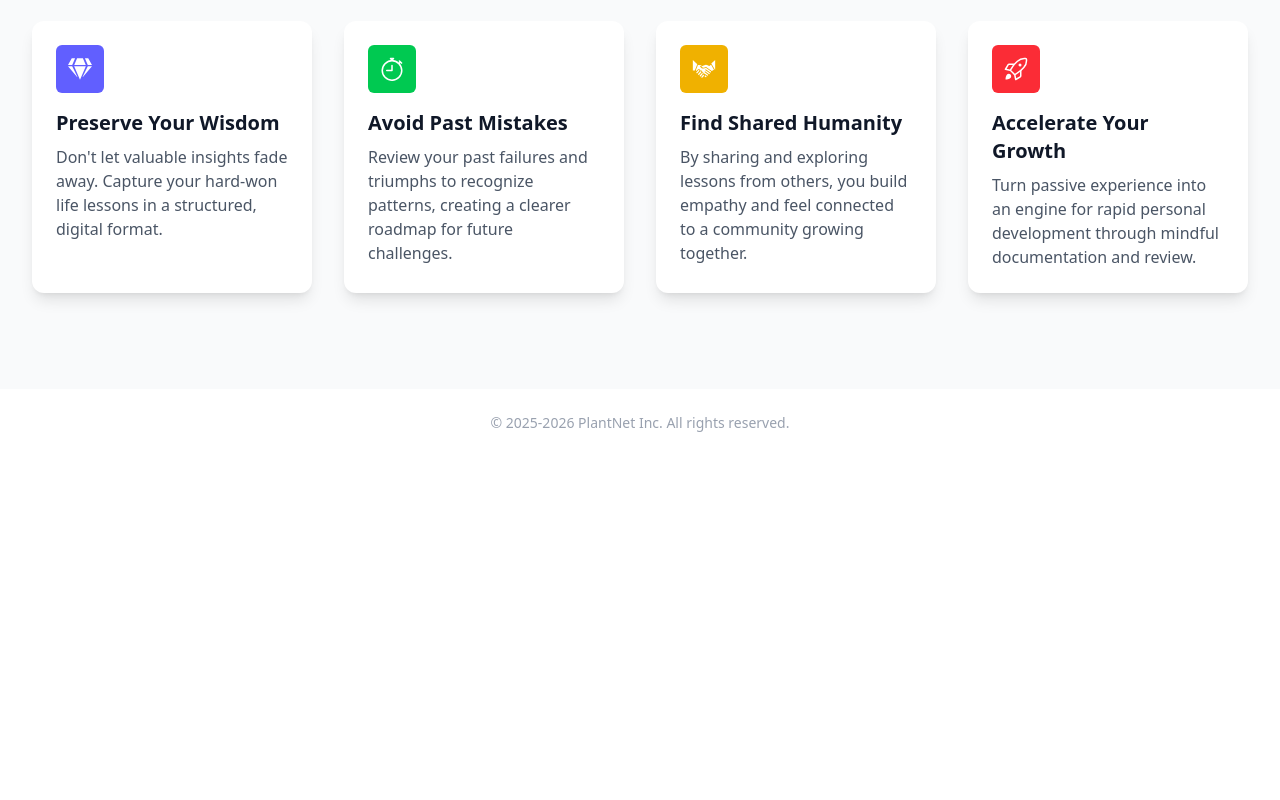
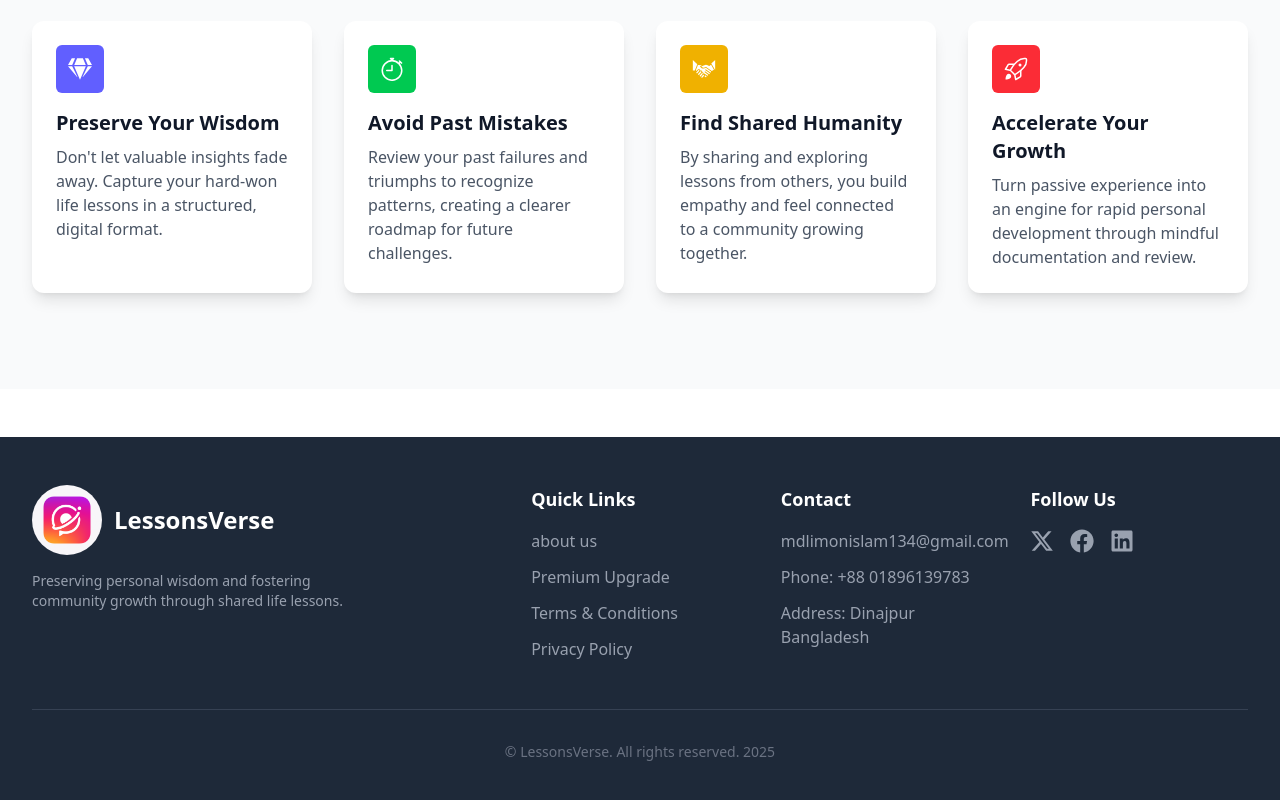
Before and after one commit to limon310/lessonsVerse-client, a React (Vite) app: page / in a window 1280 px wide. Shown: the part 1143-1943 px from the top of the page. Before the commit the page ends 1600 px from the top, so only its background shows below. Built offline with nearby package versions, Linux system fonts and the light colour scheme; no server answers.

Commit message:
responsive footer added

```diff
--- a/src/components/Home/WhyLearningFromLife/WhyLearningFromLife.jsx
+++ b/src/components/Home/WhyLearningFromLife/WhyLearningFromLife.jsx
@@ -6,70 +6,70 @@ import { GoRocket } from "react-icons/go";
 
 const WhyLearningFromLife = () => {
     return (
-        <section class="py- sm:py-24 bg-gray-50">
-            <div class="max-w-7xl mx-auto px-4 sm:px-6 lg:px-8">
-                <div class="text-center mb-12">
-                    <h2 class="text-3xl font-extrabold text-gray-900 sm:text-4xl">
-                        Why Learning From Life <span class="text-indigo-600">Matters</span>
+        <section className="py- sm:py-24 bg-gray-50">
+            <div className="max-w-7xl mx-auto px-4 sm:px-6 lg:px-8">
+                <div className="text-center mb-12">
+                    <h2 className="text-3xl font-extrabold text-gray-900 sm:text-4xl">
+                        Why Learning From Life <span className="text-indigo-600">Matters</span>
                     </h2>
-                    <p class="mt-4 text-xl text-gray-600">
+                    <p className="mt-4 text-xl text-gray-600">
                         Turn your everyday experiences into actionable wisdom for growth.
                     </p>
                 </div>
 
-                <div class="grid grid-cols-1 gap-8 md:grid-cols-2 lg:grid-cols-4">
+                <div className="grid grid-cols-1 gap-8 md:grid-cols-2 lg:grid-cols-4">
 
-                    <div class="bg-white p-6 rounded-xl shadow-lg hover:shadow-2xl transition duration-300 transform hover:scale-[1.02]">
-                        <div class="shrink-0">
-                            <div class="flex items-center justify-center h-12 w-12 rounded-md bg-indigo-500 text-white text-2xl font-bold">
+                    <div className="bg-white p-6 rounded-xl shadow-lg hover:shadow-2xl transition duration-300 transform hover:scale-[1.02]">
+                        <div className="shrink-0">
+                            <div className="flex items-center justify-center h-12 w-12 rounded-md bg-indigo-500 text-white text-2xl font-bold">
                                 <FaGem />
                             </div>
                         </div>
-                        <div class="mt-4">
-                            <h3 class="text-xl font-semibold text-gray-900">Preserve Your Wisdom</h3>
-                            <p class="mt-2 text-base text-gray-600">
+                        <div className="mt-4">
+                            <h3 className="text-xl font-semibold text-gray-900">Preserve Your Wisdom</h3>
+                            <p className="mt-2 text-base text-gray-600">
                                 Don't let valuable insights fade away. Capture your hard-won life lessons in a structured, digital format.
                             </p>
                         </div>
                     </div>
 
-                    <div class="bg-white p-6 rounded-xl shadow-lg hover:shadow-2xl transition duration-300 transform hover:scale-[1.02]">
-                        <div class="shrink-0">
-                            <div class="flex items-center justify-center h-12 w-12 rounded-md bg-green-500 text-white text-2xl font-bold">
+                    <div className="bg-white p-6 rounded-xl shadow-lg hover:shadow-2xl transition duration-300 transform hover:scale-[1.02]">
+                        <div className="shrink-0">
+                            <div className="flex items-center justify-center h-12 w-12 rounded-md bg-green-500 text-white text-2xl font-bold">
                                 <BsStopwatch />
                             </div>
                         </div>
-                        <div class="mt-4">
-                            <h3 class="text-xl font-semibold text-gray-900">Avoid Past Mistakes</h3>
-                            <p class="mt-2 text-base text-gray-600">
+                        <div className="mt-4">
+                            <h3 className="text-xl font-semibold text-gray-900">Avoid Past Mistakes</h3>
+                            <p className="mt-2 text-base text-gray-600">
                                 Review your past failures and triumphs to recognize patterns, creating a clearer roadmap for future challenges.
                             </p>
                         </div>
                     </div>
 
-                    <div class="bg-white p-6 rounded-xl shadow-lg hover:shadow-2xl transition duration-300 transform hover:scale-[1.02]">
-                        <div class="shrink-0">
-                            <div class="flex items-center justify-center h-12 w-12 rounded-md bg-yellow-500 text-white text-2xl font-bold">
+                    <div className="bg-white p-6 rounded-xl shadow-lg hover:shadow-2xl transition duration-300 transform hover:scale-[1.02]">
+                        <div className="shrink-0">
+                            <div className="flex items-center justify-center h-12 w-12 rounded-md bg-yellow-500 text-white text-2xl font-bold">
                                 <GiShakingHands />
                             </div>
                         </div>
-                        <div class="mt-4">
-                            <h3 class="text-xl font-semibold text-gray-900">Find Shared Humanity</h3>
-                            <p class="mt-2 text-base text-gray-600">
+                        <div className="mt-4">
+                            <h3 className="text-xl font-semibold text-gray-900">Find Shared Humanity</h3>
+                            <p className="mt-2 text-base text-gray-600">
                                 By sharing and exploring lessons from others, you build empathy and feel connected to a community growing together.
                             </p>
                         </div>
                     </div>
 
-                    <div class="bg-white p-6 rounded-xl shadow-lg hover:shadow-2xl transition duration-300 transform hover:scale-[1.02]">
-                        <div class="shrink-0">
-                            <div class="flex items-center justify-center h-12 w-12 rounded-md bg-red-500 text-white text-2xl font-bold">
+                    <div className="bg-white p-6 rounded-xl shadow-lg hover:shadow-2xl transition duration-300 transform hover:scale-[1.02]">
+                        <div className="shrink-0">
+                            <div className="flex items-center justify-center h-12 w-12 rounded-md bg-red-500 text-white text-2xl font-bold">
                                 <GoRocket />
                             </div>
                         </div>
-                        <div class="mt-4">
-                            <h3 class="text-xl font-semibold text-gray-900">Accelerate Your Growth</h3>
-                            <p class="mt-2 text-base text-gray-600">
+                        <div className="mt-4">
+                            <h3 className="text-xl font-semibold text-gray-900">Accelerate Your Growth</h3>
+                            <p className="mt-2 text-base text-gray-600">
                                 Turn passive experience into an engine for rapid personal development through mindful documentation and review.
                             </p>
                         </div>
--- a/src/components/Shared/Footer/Footer.jsx
+++ b/src/components/Shared/Footer/Footer.jsx
@@ -1,10 +1,80 @@
+import { Link } from 'react-router'
+import logo from '../../../assets/images/logo.png'
+import { FaXTwitter } from "react-icons/fa6";
+import { FaFacebook } from "react-icons/fa";
+import { FaLinkedin } from "react-icons/fa";
 const Footer = () => {
   return (
-    <footer className='px-4 divide-y  text-gray-800 relative bottom-0 left-0'>
-      <div className='py-6 text-sm text-center text-gray-400'>
-        © 2025-2026 PlantNet Inc. All rights reserved.
-      </div>
-    </footer>
+      <footer className="bg-gray-800 text-white mt-12">
+        <div className="max-w-7xl mx-auto py-12 px-4 sm:px-6 lg:px-8">
+          <div className="grid grid-cols-2 gap-8 md:grid-cols-4 lg:grid-cols-5">
+
+            <div className="col-span-2 md:col-span-1 lg:col-span-2 space-y-4">
+              <Link to='/' class="flex items-center space-x-3 text-2xl font-bold text-white">
+                <span className="text-indigo-400 text-3xl"><img className='w-[70px] h-[70px] rounded-full' src={logo} alt="" /></span>
+                <span>LessonsVerse</span>
+              </Link>
+              <p className="text-gray-400 text-sm max-w-xs">
+                Preserving personal wisdom and fostering community growth through shared life lessons.
+              </p>
+            </div>
+
+            <div className="col-span-1">
+              <h3 className="text-lg font-semibold text-white mb-4">Quick Links</h3>
+              <ul class="space-y-3">
+                <li>
+                  <Link to="" className="text-gray-400 hover:text-indigo-400 transition duration-150">about us</Link>
+                </li>
+                <li>
+                  <Link to="" className="text-gray-400 hover:text-indigo-400 transition duration-150">Premium Upgrade</Link>
+                </li>
+                <li>
+                  <Link to="" className="text-gray-400 hover:text-indigo-400 transition duration-150">Terms & Conditions</Link>
+                </li>
+                <li>
+                  <Link to="" className="text-gray-400 hover:text-indigo-400 transition duration-150">Privacy Policy</Link>
+                </li>
+              </ul>
+            </div>
+
+            <div className="col-span-1">
+              <h3 class="text-lg font-semibold text-white mb-4">Contact</h3>
+              <ul class="space-y-3">
+                <li class="text-gray-400">
+                  <span className="hover:text-indigo-400">mdlimonislam134@gmail.com</span>
+                </li>
+                <li className="text-gray-400">
+                  Phone: <span className="hover:text-indigo-400">+88 01896139783</span>
+                </li>
+                <li className="text-gray-400">
+                  Address: Dinajpur Bangladesh
+                </li>
+              </ul>
+            </div>
+
+            <div className="col-span-2 md:col-span-2 lg:col-span-1">
+              <h3 className="text-lg font-semibold text-white mb-4">Follow Us</h3>
+              <div className="flex space-x-4">
+                <Link to='' className="text-gray-400 hover:text-white transition duration-150" aria-label="Follow us on X (Twitter)">
+                  <FaXTwitter size={24} />
+                </Link>
+                <Link to="" className="text-gray-400 hover:text-white transition duration-150" aria-label="Follow us on Facebook">
+                  <FaFacebook size={24} />
+                </Link>
+                <Link to="" className="text-gray-400 hover:text-white transition duration-150" aria-label="Follow us on LinkedIn">
+                  <FaLinkedin size={24} />
+                </Link>
+              </div>
+            </div>
+          </div>
+
+          <div class="mt-12 pt-8 border-t border-gray-700">
+            <p class="text-center text-sm text-gray-500">
+              &copy; <span id="currentYear"></span>LessonsVerse. All rights reserved. {new Date().getFullYear()}
+            </p>
+          </div>
+        </div>
+      </footer>
   )
 }
 
```
